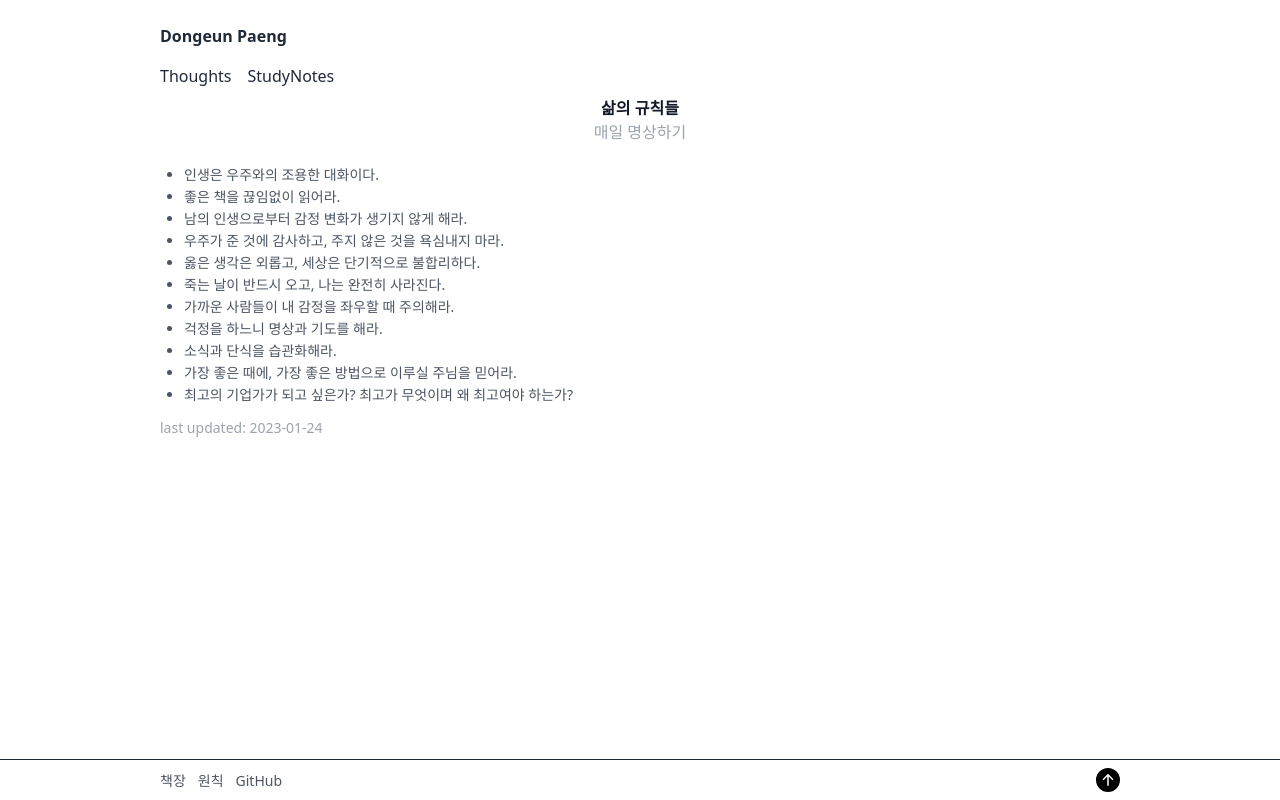
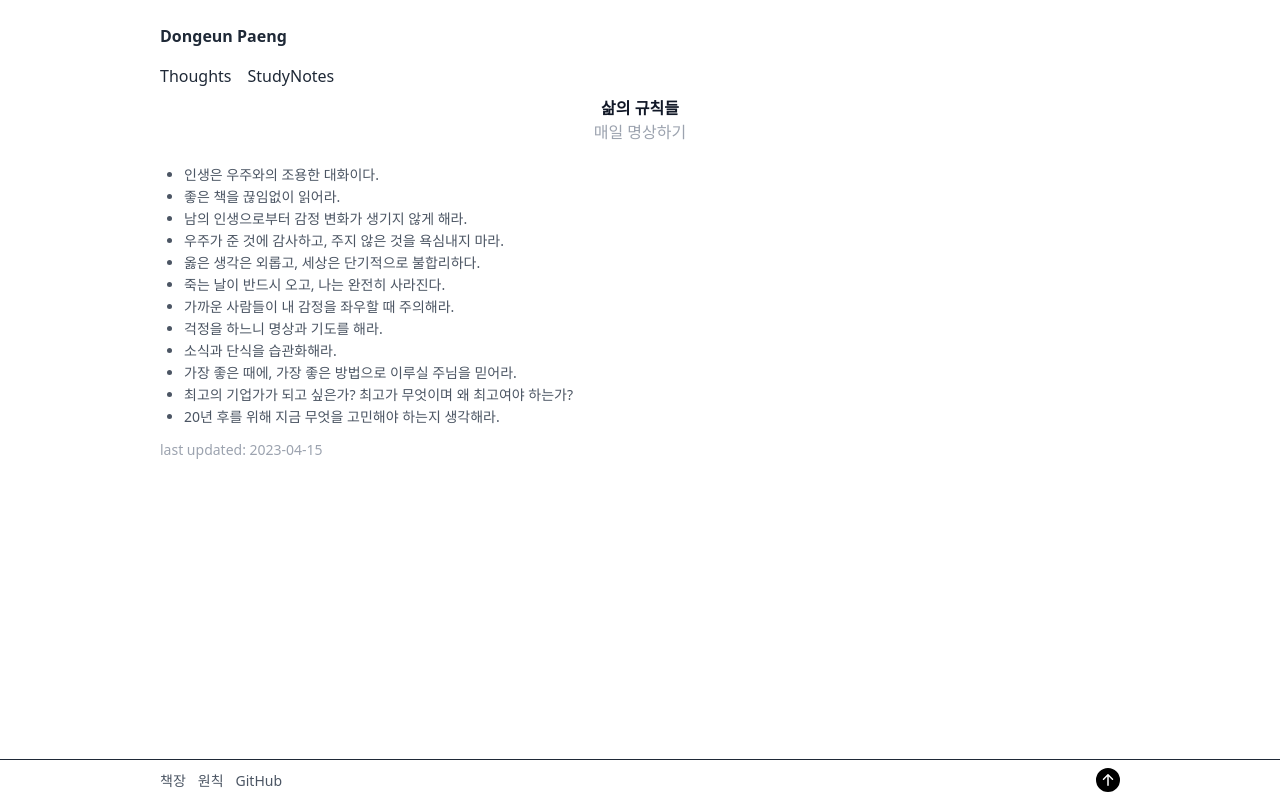
Before and after one commit to DongeunPaeng/fullstack-board-project, a React (Create React App) app: page /principles in a window 1280 px wide. Built offline with nearby package versions, Linux system fonts and the light colour scheme; no server answers.

Commit message:
feat: update principles

```diff
--- a/src/pages/PrinciplesPage.tsx
+++ b/src/pages/PrinciplesPage.tsx
@@ -12,6 +12,7 @@ const principles = [
     "소식과 단식을 습관화해라.",
     "가장 좋은 때에, 가장 좋은 방법으로 이루실 주님을 믿어라.",
     "최고의 기업가가 되고 싶은가? 최고가 무엇이며 왜 최고여야 하는가?",
+    "20년 후를 위해 지금 무엇을 고민해야 하는지 생각해라.",
 ];
 
 const PrinciplesPage = () => {
@@ -28,7 +29,7 @@ const PrinciplesPage = () => {
                     </li>
                 ))}
             </ul>
-            <div className="text-sm text-gray-400 mb-2">last updated: 2023-01-24</div>
+            <div className="text-sm text-gray-400 mb-2">last updated: 2023-04-15</div>
         </div>
     );
 };
```
